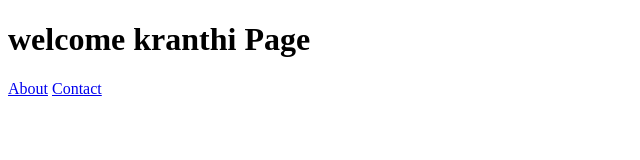
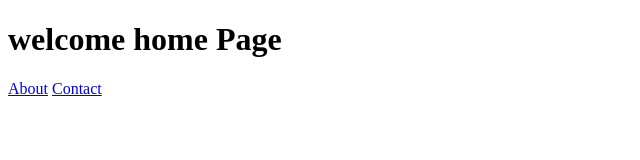
Before and after one commit to Kranthinaidus/pratice_jenkines, a plain HTML site: page public/index.html in a window 1280 px wide. Shown: the whole page, without its empty margins (0-640 px from the left). Drawn offline with Linux system fonts and the light colour scheme.

Commit message:
Update header text from 'welcome kranthi Page' to 'welcome home Page'

```diff
--- a/public/index.html
+++ b/public/index.html
@@ -4,7 +4,7 @@
     <title>Home</title>
 </head>
 <body>
-    <h1>welcome kranthi Page</h1>
+    <h1>welcome home Page</h1>
 
     <a href="about.html">About</a>
     <a href="contact.html">Contact</a>
```
